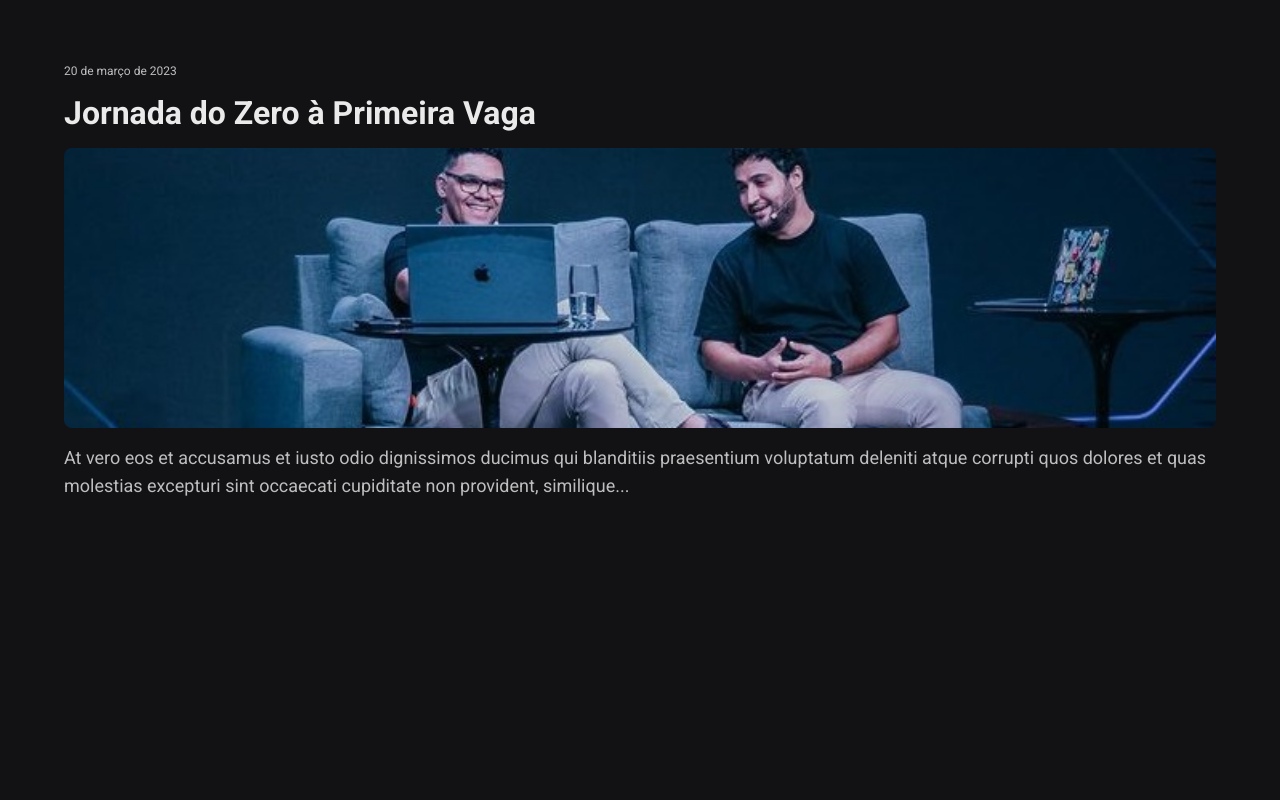
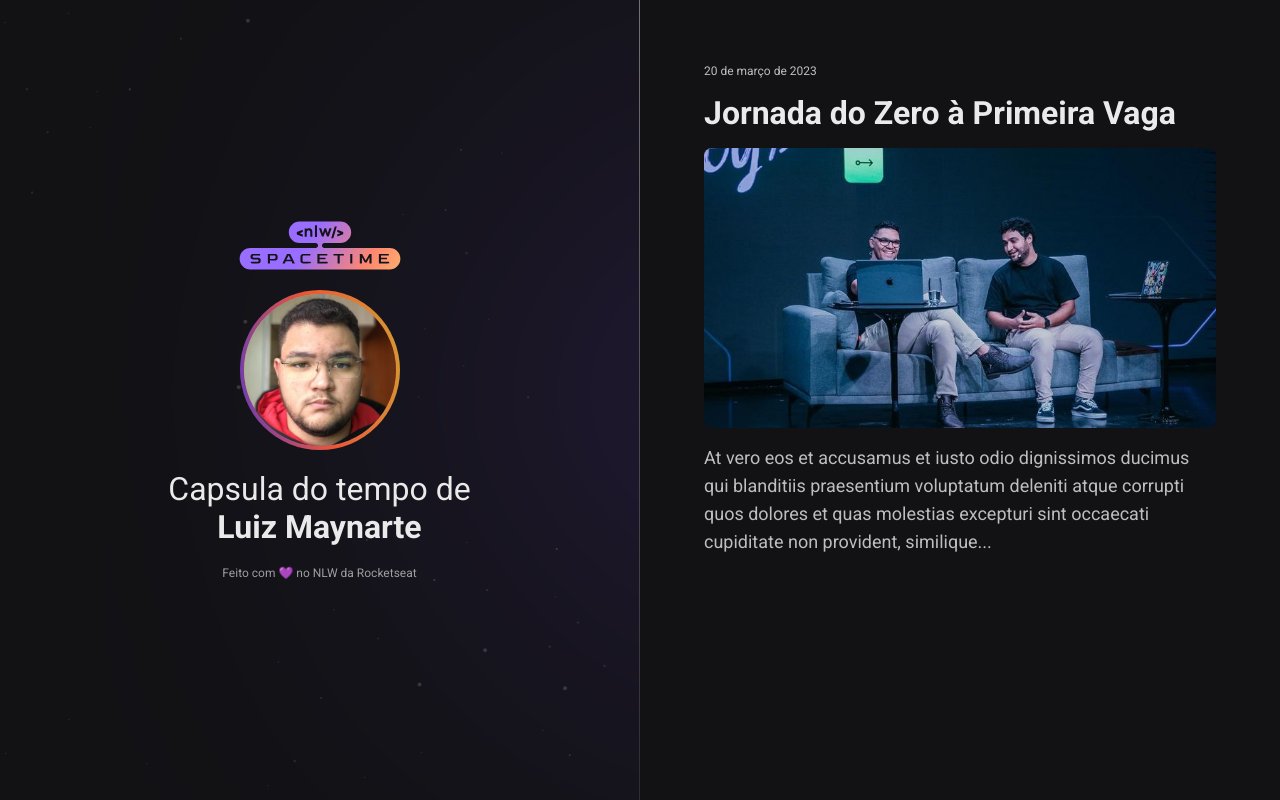
Before and after one commit to LuisComZ/nlw-spacetime, a plain HTML site: page index.html in a window 1280 px wide. Drawn offline with Linux system fonts and the light colour scheme.

Commit message:
layout improvement

```diff
--- a/assets/css/style.css
+++ b/assets/style.css
@@ -8,12 +8,20 @@
 }
 
 body {
+  display: grid;
+  grid-template-areas: "profile timeline";
+  grid-template-columns: 1fr 1fr;
+  grid-template-rows: 100vh;
+
   background-color: #121215;
   color: #eaeaea;
 }
 
 nav {
+  grid-area: timeline;
   padding: 64px;
+
+  overflow-y: scroll;
 }
 
 .memory {
@@ -48,3 +56,42 @@ nav {
   color: #bebebf;
   line-height: 28px; /* distância entre as linhas */
 }
+
+aside {
+  grid-area: profile;
+
+  border-right: 1px solid;
+  border-image: linear-gradient(#727275, #2c2c31) 1;
+
+  background-image: url("./images/background.svg");
+  background-position: top right;
+  background-repeat: no-repeat;
+  background-size: auto 100;
+
+  display: flex;
+  flex-direction: column;
+  align-items: center;
+  justify-content: center;
+  gap: 20px;
+}
+
+aside img:nth-child(2) {
+  width: 160px;
+  height: 160px;
+
+  border-radius: 50%;
+  border: 4px solid transparent;
+
+  background: linear-gradient(#d39e33, #ed5636, #633bbc) padding-box,
+    linear-gradient(260deg, #d39e33, #ed5636, #633bbc) border-box;
+}
+
+aside p {
+  font-size: 32px;
+  text-align: center;
+}
+
+aside span {
+  font-size: 12px;
+  color: #9e9ea0;
+}
--- a/index.html
+++ b/index.html
@@ -9,10 +9,22 @@
       href="./assets/images/favicon.png"
       type="image/x-icon"
     />
-    <link rel="stylesheet" href="./assets/css/style.css" />
+    <link rel="stylesheet" href="./assets/style.css" />
     <title>NLW Spacetime</title>
   </head>
   <body>
+    <aside>
+      <img src="./assets/images/logo.svg" alt="Logo NLW Spacetime"/>
+      <img src="./assets/images/eu.jfif" alt="Foto do Luiz"/>
+
+      <p>
+        Capsula do tempo de <br/>
+        <strong>Luiz Maynarte</strong>
+      </p>
+
+      <span>Feito com 💜 no NLW da Rocketseat</span>
+    </aside>
+
     <nav>
       <a
         href="https://www.youtube.com/live/3nz5HkUJaVU?feature=share"
```
Also changed, not shown: assets/images/background.svg (added), assets/images/eu.jfif (added), assets/images/logo.svg (added).
